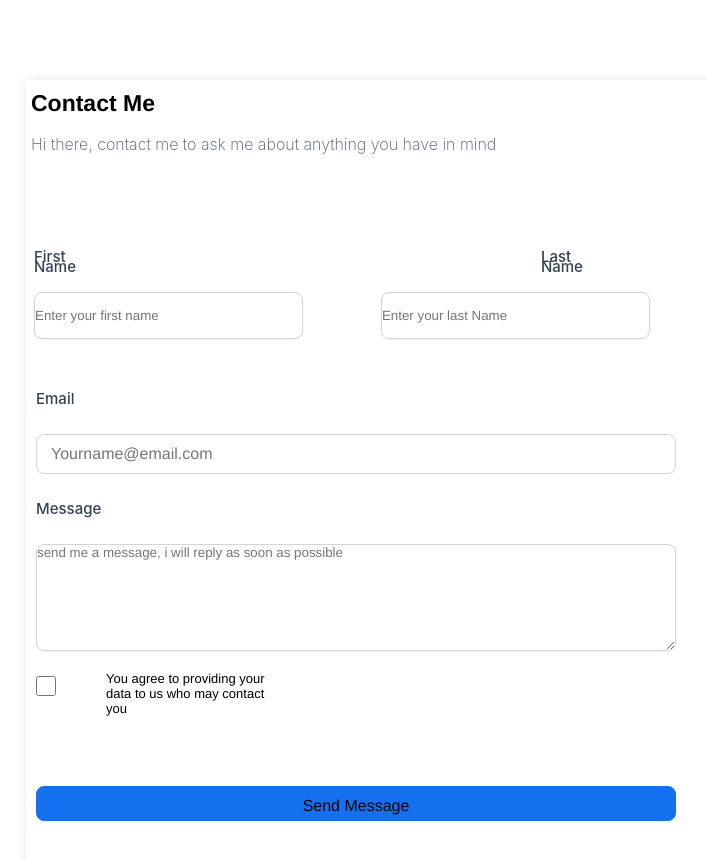
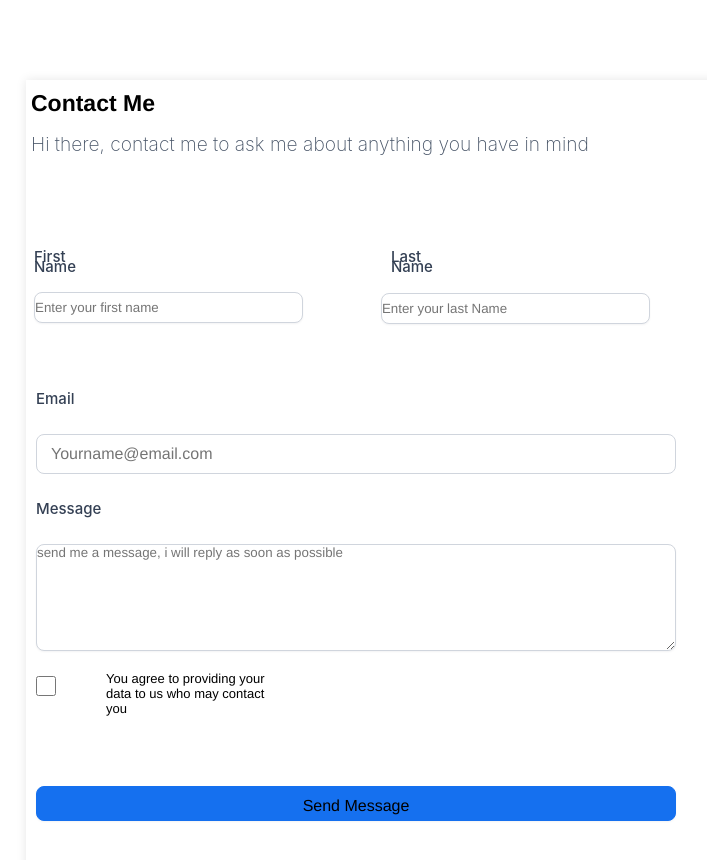
Before and after one commit to atere21/linktree-portfolio, a React (Create React App) app: page /contact in a window 1280 px wide. Shown: the top 860 px of the page, without its empty margins (102-809 px from the left). Built offline with nearby package versions, Linux system fonts and the light colour scheme.

Commit message:
commit changes

```diff
--- a/src/Contact.css
+++ b/src/Contact.css
@@ -26,6 +26,11 @@
 }
 #first_N{
     margin-left: -2px;
+
+}
+.first1{
+    width: 100px;
+
 }
 .container2{
     background: white;
@@ -57,16 +62,18 @@ color: #475467;
 }
 .lastn{
     font-size: medium;
-
+    width: 100px;
+    margin-left: -150px;
 }
 label{
     display: block;
 }
 .container2 .text p{
-    font-size: 1rem;
+    font-size: 1.2rem;
     text-align: left;
     background-color: white;
     margin-top: 15px;
+    width: 70vw;
 
 }
 .container2 form{
@@ -77,17 +84,20 @@ label{
     display: flex;
     margin: 72px 0;
 
+
 }
 .name2{
     width: 21vw;
-    height: 5.9vh;
+    height: 3.9vh;
     border-radius: 10px;
     background: #FFFFFF;
     border: 1px solid #D0D5DD;
     box-shadow: 0px 1px 2px rgba(16, 24, 40, 0.05);
     border-radius: 8px;
 
+
 }
+
 @media screen and (max-width: 819px) {
     .form-row {
       display: flex;
@@ -96,6 +106,7 @@ label{
     }
     .lastn{
         margin-top: 40px;
+        margin-left: 0px;
 
     }
     #first_name{
@@ -116,7 +127,7 @@ label{
 
 .name1{
     width: 21vw;
-    height: 5.9vh;
+    height: 3.9vh;
     border-radius: 10px;
     background: #FFFFFF;
     border: 1px solid #D0D5DD;
@@ -171,6 +182,7 @@ form .form-row .input-data{
 .msg{
     margin-top: 40px;
 }
+
 .message{
     display: flex;
     flex-direction: column;
--- a/src/Contact.js
+++ b/src/Contact.js
@@ -10,7 +10,7 @@ function Contact() {
             <form action='#'>
                 <div className='form-row'>
                     <div className='input-data' id='first_N'>
-                    <label>First Name</label>
+                    <label className ="first1">First Name</label>
                     <input className='name1' id='first_name' type='text' required placeholder='Enter your first name' />
 
                 </div>
```
